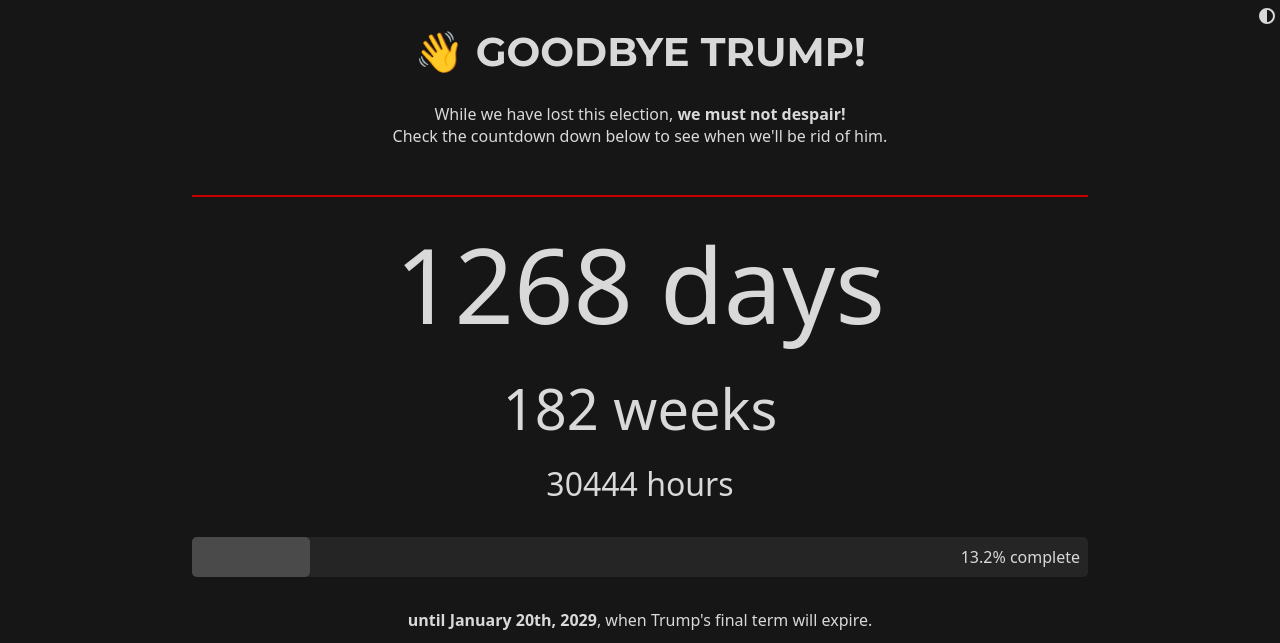
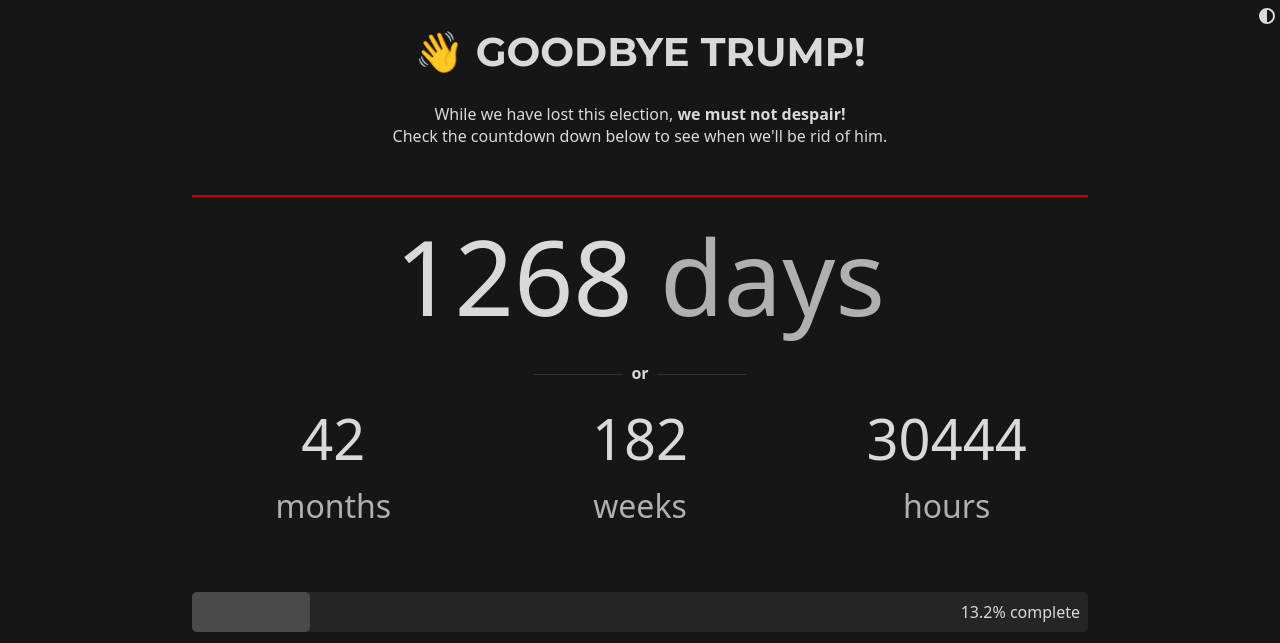
Before and after one commit to telecter/goodbyetrump, a plain HTML site: page src/index.html in a window 1280 px wide. Shown: the top 643 px of the page. Drawn offline with nearby package versions, Linux system fonts and the light colour scheme.

Commit message:
Change countdown layout, add months counter

```diff
--- a/src/index.html
+++ b/src/index.html
@@ -20,7 +20,12 @@
 </head>
 
 <body data-theme="dark">
-  <a href="#" id="color-scheme" title="Change color scheme"><svg class="icon"  xmlns="http://www.w3.org/2000/svg" fill="currentColor" viewBox="0 0 512 512"><!--!Font Awesome Free 6.7.2 by @fontawesome - https://fontawesome.com License - https://fontawesome.com/license/free Copyright 2025 Fonticons, Inc.--><path d="M448 256c0-106-86-192-192-192l0 384c106 0 192-86 192-192zM0 256a256 256 0 1 1 512 0A256 256 0 1 1 0 256z"/></svg></a>
+  <a href="#" id="color-scheme" title="Change color scheme"><svg class="icon" xmlns="http://www.w3.org/2000/svg"
+      fill="currentColor"
+      viewBox="0 0 512 512"><!--!Font Awesome Free 6.7.2 by @fontawesome - https://fontawesome.com License - https://fontawesome.com/license/free Copyright 2025 Fonticons, Inc.-->
+      <path
+        d="M448 256c0-106-86-192-192-192l0 384c106 0 192-86 192-192zM0 256a256 256 0 1 1 512 0A256 256 0 1 1 0 256z" />
+    </svg></a>
   <header class="text-center">
     <h1><span id="hand">👋</span> GOODBYE TRUMP!</h1>
     <p>
@@ -31,9 +36,23 @@
   </header>
   <hr class="red">
   <main>
-    <p class="big-text" id="countdown-days"></p>
-    <p class="half-big-text" id="countdown-weeks"></p>
-    <p class="quarter-big-text" id="countdown-hours"></p>
+    <p class="large-text">
+      <span id="days"></span>
+      <span class="secondary">days</span>
+    </p>
+
+    <p class="strike"><strong>or</strong></p>
+
+    <div class="text-grid">
+      <p id="months" class="half-large-text"></p>
+      <p id="weeks" class="half-large-text"></p>
+      <p id="hours" class="half-large-text"></p>
+      <p class="quarter-large-text secondary">months</p>
+      <p class="quarter-large-text secondary">weeks</p>
+      <p class="quarter-large-text secondary">hours</p>
+    </div>
+
+
     <div class="flex-center">
       <div id="progress-bar">
         <div id="countdown-progress"></div>
@@ -54,6 +73,14 @@
             d="M165.9 397.4c0 2-2.3 3.6-5.2 3.6-3.3 .3-5.6-1.3-5.6-3.6 0-2 2.3-3.6 5.2-3.6 3-.3 5.6 1.3 5.6 3.6zm-31.1-4.5c-.7 2 1.3 4.3 4.3 4.9 2.6 1 5.6 0 6.2-2s-1.3-4.3-4.3-5.2c-2.6-.7-5.5 .3-6.2 2.3zm44.2-1.7c-2.9 .7-4.9 2.6-4.6 4.9 .3 2 2.9 3.3 5.9 2.6 2.9-.7 4.9-2.6 4.6-4.6-.3-1.9-3-3.2-5.9-2.9zM244.8 8C106.1 8 0 113.3 0 252c0 110.9 69.8 205.8 169.5 239.2 12.8 2.3 17.3-5.6 17.3-12.1 0-6.2-.3-40.4-.3-61.4 0 0-70 15-84.7-29.8 0 0-11.4-29.1-27.8-36.6 0 0-22.9-15.7 1.6-15.4 0 0 24.9 2 38.6 25.8 21.9 38.6 58.6 27.5 72.9 20.9 2.3-16 8.8-27.1 16-33.7-55.9-6.2-112.3-14.3-112.3-110.5 0-27.5 7.6-41.3 23.6-58.9-2.6-6.5-11.1-33.3 2.6-67.9 20.9-6.5 69 27 69 27 20-5.6 41.5-8.5 62.8-8.5s42.8 2.9 62.8 8.5c0 0 48.1-33.6 69-27 13.7 34.7 5.2 61.4 2.6 67.9 16 17.7 25.8 31.5 25.8 58.9 0 96.5-58.9 104.2-114.8 110.5 9.2 7.9 17 22.9 17 46.4 0 33.7-.3 75.4-.3 83.6 0 6.5 4.6 14.4 17.3 12.1C428.2 457.8 496 362.9 496 252 496 113.3 383.5 8 244.8 8zM97.2 352.9c-1.3 1-1 3.3 .7 5.2 1.6 1.6 3.9 2.3 5.2 1 1.3-1 1-3.3-.7-5.2-1.6-1.6-3.9-2.3-5.2-1zm-10.8-8.1c-.7 1.3 .3 2.9 2.3 3.9 1.6 1 3.6 .7 4.3-.7 .7-1.3-.3-2.9-2.3-3.9-2-.6-3.6-.3-4.3 .7zm32.4 35.6c-1.6 1.3-1 4.3 1.3 6.2 2.3 2.3 5.2 2.6 6.5 1 1.3-1.3 .7-4.3-1.3-6.2-2.2-2.3-5.2-2.6-6.5-1zm-11.4-14.7c-1.6 1-1.6 3.6 0 5.9 1.6 2.3 4.3 3.3 5.6 2.3 1.6-1.3 1.6-3.9 0-6.2-1.4-2.3-4-3.3-5.6-2z" />
         </svg></a></p>
   </footer>
+
+
+  <dialog id="end-modal">
+    <h1>🎉 Congratulations! 🎉</h1>
+    <hr>
+    <p class="quarter-large-text">Donald Trump's time is <strong>UP.</strong></p>
+    <p>Thank you for using this countdown to track the journey here.</p>
+  </dialog>
 </body>
 
 </html>
--- a/src/js/main.js
+++ b/src/js/main.js
@@ -6,9 +6,7 @@
  \____|\___/ \___/ \__,_|_.__/ \__, |\___|   |_||_|   \__,_|_| |_| |_| .__/(_)
                                |___/                                 |_|
 
-Copyright (c) 2025 telecter - https://github.com/telecter/goodbyetrump
-Licensed MIT, see LICENSE file.
-
+https://github.com/telecter/goodbyetrump
 */
 
 import { CountUp } from "https://cdnjs.cloudflare.com/ajax/libs/countup.js/2.9.0/countUp.min.js";
@@ -29,43 +27,55 @@ document.body.setAttribute(
   localStorage.getItem("color-scheme") || "dark"
 );
 
-const countdownDays = document.getElementById("countdown-days");
-const countdownWeeks = document.getElementById("countdown-weeks");
-const countdownHours = document.getElementById("countdown-hours");
+const daysText = document.getElementById("days");
+const monthsText = document.getElementById("months");
+const weeksText = document.getElementById("weeks");
+const hoursText = document.getElementById("hours");
 const progress = document.getElementById("countdown-progress");
 const progressLabel = document.getElementById("progress-label");
+const endModal = document.getElementById("end-modal");
 
 function getDiffUnits(diffTime) {
   const diffDays = Math.floor(diffTime / (1000 * 60 * 60 * 24));
+  const diffMonths = diffDays / 30.436768;
   const diffWeeks = Math.ceil(diffDays / 7);
   const diffHours = Math.round(diffTime / (1000 * 60 * 60));
-  return [diffWeeks, diffDays, diffHours];
+  return [diffMonths, diffWeeks, diffDays, diffHours];
 }
 
 function setCountdown(startTime, endTime) {
-  const now = new Date();
-  const [totalWeeks, totalDays, totalHours] = getDiffUnits(endTime - startTime);
+  let now = new Date();
+  const [totalMonths, totalWeeks, totalDays, totalHours] = getDiffUnits(
+    endTime - startTime
+  );
 
-  if (endTime - now > 0) {
-    const [diffWeeks, diffDays, diffHours] = getDiffUnits(endTime - now);
+  if (endTime - now < 0) {
+    now = endTime;
+    endModal.showModal();
+  }
+
+  const [diffMonths, diffWeeks, diffDays, diffHours] = getDiffUnits(
+    endTime - now
+  );
   const decimalComplete = 1 - diffDays / 1461;
   const percentComplete = (decimalComplete * 100).toFixed(1);
 
-    new CountUp(countdownDays, diffDays, {
+  new CountUp(daysText, diffDays, {
     startVal: totalDays,
-      suffix: diffDays == 1 ? " day" : " days",
     separator: "",
   }).start();
 
-    new CountUp(countdownWeeks, diffWeeks, {
+  new CountUp(monthsText, diffMonths, {
+    startVal: totalMonths,
+  }).start();
+
+  new CountUp(weeksText, diffWeeks, {
     startVal: totalWeeks,
-      suffix: diffWeeks == 1 ? " week" : " weeks",
     separator: "",
   }).start();
 
-    new CountUp(countdownHours, diffHours, {
+  new CountUp(hoursText, diffHours, {
     startVal: totalHours,
-      suffix: diffHours == 1 ? " hour" : " hours",
     separator: "",
   }).start();
 
@@ -75,16 +85,13 @@ function setCountdown(startTime, endTime) {
   }).start();
 
   progress.style.width = `${percentComplete}%`;
-  } else {
-    countdownDays.textContent = "We made it!";
-    countdownWeeks.textContent = "🎉 Congratulations!";
-    countdownHours.textContent = "Is he leaving yet?";
-    progress.style.width = `100%`;
+
+  if (percentComplete >= 100) {
     progress.style.backgroundColor = "green";
-    progressLabel.textContent = `100% complete!`;
   }
 }
 
 const startTime = new Date(2025, 0, 20, 12, 0, 0);
 const endTime = new Date(2029, 0, 20, 12, 0, 0);
+
 setCountdown(startTime, endTime);
--- a/src/main.css
+++ b/src/main.css
@@ -24,40 +24,44 @@ header {
   margin-bottom: 3rem;
 }
 
-.big-text {
+.large-text {
   font-size: 6.5rem;
-  margin-top: 1rem;
-  margin-bottom: 1rem;
 }
-.half-big-text {
+.half-large-text {
   font-size: 3.5rem;
-  margin-top: 1rem;
-  margin-bottom: 1rem;
 }
-.quarter-big-text {
+.quarter-large-text {
   font-size: 2rem;
-  margin-top: 0.5rem;
-  margin-bottom: 0.5rem;
 }
 
+.large-text,
+.half-large-text,
+.quarter-large-text {
+  margin-top: 0px;
+  margin-bottom: 0px;
+}
 
-h1, h2, h3, h4, h5, h6 {
-  font-family: 'Montserrat', Arial, Helvetica, sans-serif;
+h1,
+h2,
+h3,
+h4,
+h5,
+h6 {
+  font-family: "Montserrat", Arial, Helvetica, sans-serif;
   font-weight: bold;
 }
-
 h1 {
   font-size: 2.5rem;
 }
 
 @media screen and (max-width: 600px) {
-  .big-text {
+  .large-text {
     font-size: 4.5rem;
   }
-  .half-big-text {
+  .half-large-text {
     font-size: 2.5rem;
   }
-  .quarter-big-text {
+  .quarter-large-text {
     font-size: 1.5rem;
   }
 }
@@ -145,3 +149,58 @@ body[data-theme="light"] #countdown-progress {
     transform: rotate(30deg);
   }
 }
+
+.strike {
+  overflow: hidden;
+  text-align: center;
+}
+
+.strike::before,
+.strike::after {
+  background-color: #333333;
+  content: "";
+  display: inline-block;
+  height: 1px;
+  position: relative;
+  vertical-align: middle;
+  width: 10%;
+}
+
+.strike::before {
+  right: 0.5em;
+  margin-left: -50%;
+}
+
+.strike::after {
+  left: 0.5em;
+  margin-right: -50%;
+}
+
+.text-grid {
+  display: grid;
+  grid-template-columns: repeat(3, 1fr);
+  grid-template-rows: repeat(2, 1fr);
+  column-gap: 1.5rem;
+  row-gap: 0.5rem;
+}
+
+.secondary {
+  color: #b0b0b0;
+}
+body[data-theme="light"] .secondary {
+  color: #353535;
+}
+
+dialog {
+  color: white;
+  background-color: #212121;
+  border: 2px solid white;
+  border-radius: 0.5rem;
+  outline: none;
+}
+
+body[data-theme="light"] dialog {
+  color: black;
+  background-color: white;
+  border: 2px solid black;
+}
```
Also changed, not shown: screenshot.png. Lines whose indentation alone changed are shown as unchanged.
